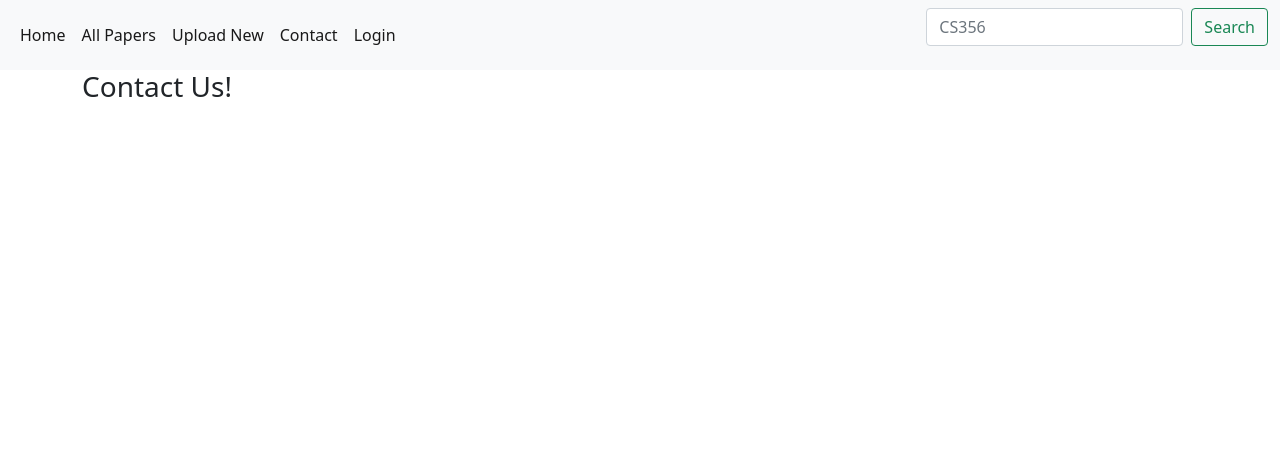
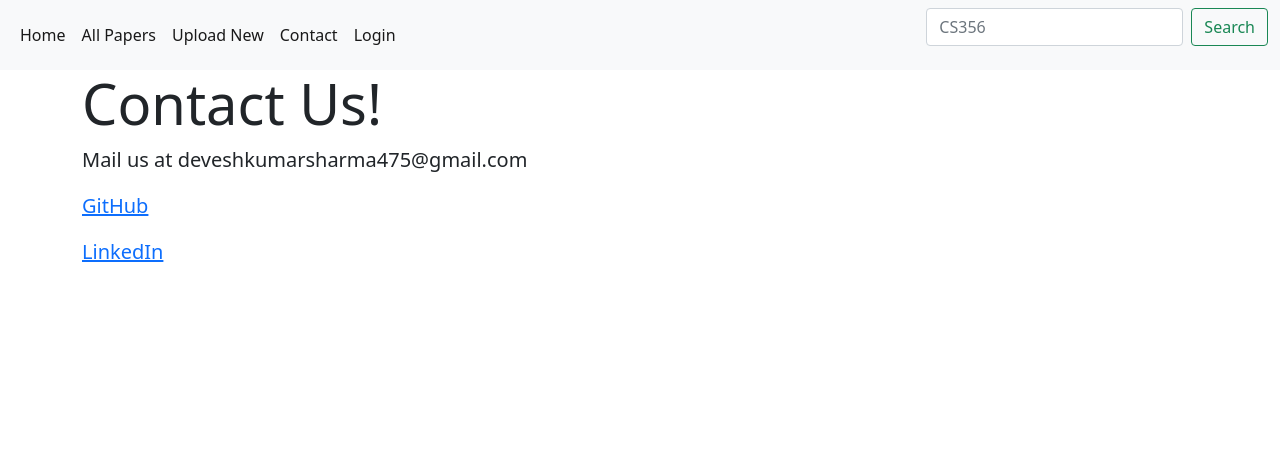
Before and after one commit to Devesh475/College-Space, a Django app: page /contact in a window 1280 px wide. Shown: the top 461 px of the page. Run offline with Django 3.2, Linux system fonts and the light colour scheme.

Commit message:
Updated Contact Us

```diff
--- a/college/templates/contact.html
+++ b/college/templates/contact.html
@@ -1,7 +1,10 @@
 {% extends "base.html" %}
 
 {% block content %}
-
-    <h3>Contact Us!</h3>
-
+<div class="jumbotron">
+    <h1 class="display-4">Contact Us!</h1>
+    <p class="lead">Mail us at deveshkumarsharma475@gmail.com</p>
+    <a href="https://github.com/Devesh475"><p class="lead">GitHub</p></a>
+    <a href="https://www.linkedin.com/in/devesh-kumar-sharma-86921816a/"><p class="lead">LinkedIn </p></a>
+</div>
 {% endblock %}
--- a/college/templates/newpaper.html
+++ b/college/templates/newpaper.html
@@ -3,10 +3,11 @@
 {% block content %}
 
 <h3>Upload new paper</h3>
+    <div class="card bg-light text-black" style="width: 100%; margin: 0 auto;padding: 5px;">
     <form method="POST" action="" enctype="multipart/form-data">
         {% csrf_token %}
         {{form.as_p}}
         <input type="submit" class="btn btn-primary">
     </form>
-
+    </div>
 {% endblock %}
```
Also changed, not shown: college/db.sqlite3.
